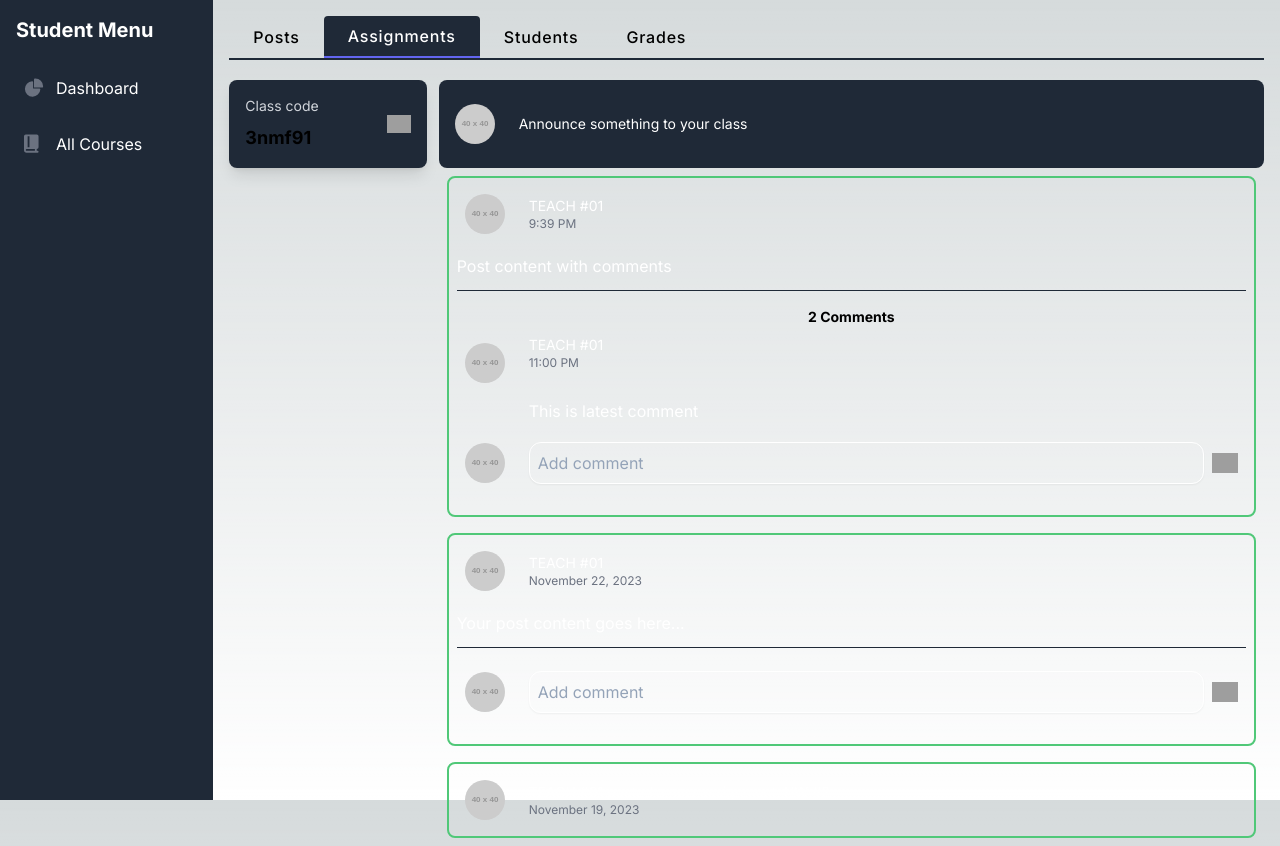
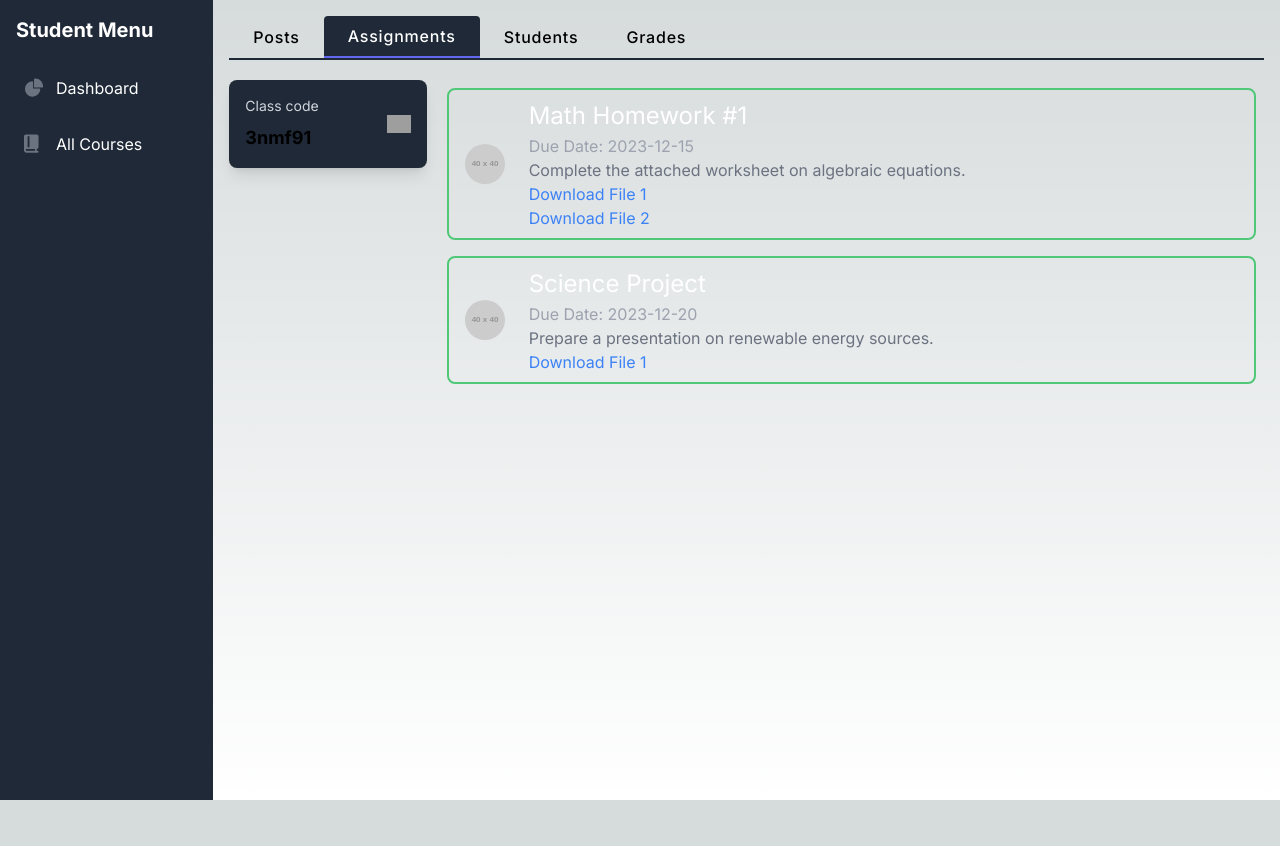
Before and after one commit to thetajwar2003/learning-made-simple-ui, a Next.js app: page /student/CHEM101 in a window 1280 px wide. Both pictures are taken after a click on the button "Assignments". After the commit the page ends 800 px from the top, so only its background shows below. Built offline with nearby package versions, Linux system fonts and the light colour scheme; grey boxes are pictures that could not be loaded.

Commit message:
Implement assignment tab

```diff
--- a/src/components/CustomCards/AssignmentCard.tsx
+++ b/src/components/CustomCards/AssignmentCard.tsx
@@ -1,30 +1,48 @@
-import React from "react";
-import UserHero from "../CustomHero/UserHero";
+import React from 'react';
+import UserHero from '../CustomHero/UserHero';
 
 interface AssignmentCardProps {
   id: string;
-  body: string;
-  timestamp: string;
-  originalPoster: string;
-  assignmentTitle: string;
+  title: string;
+  description: string;
+  dueDate: string;
+  postedDate: string;
+  teacher: {
+    name: string;
+    profilePicUrl: string;
+  };
+  fileUrls?: string[];
 }
 
 export default function AssignmentCard({
   id,
-  body,
-  timestamp,
-  originalPoster,
-  assignmentTitle,
+  title,
+  description,
+  dueDate,
+  postedDate,
+  teacher,
+  fileUrls = [],
 }: AssignmentCardProps) {
   return (
-    <div className="p-2 w-full" key={id}>
-      <div className="w-full p-2 rounded-lg border-2 border-secondary flex flex-col relative overfow-hidden">
-        <UserHero assignment={true}>
-          <div className="flex-grow">
-            <h2 className="text-white title-font text-sm">
-              {originalPoster} posted a new assignment: {assignmentTitle}
-            </h2>
-            <h3 className="text-gray-500 text-xs">{timestamp}</h3>
+    <div className='p-2 w-full' key={id}>
+      <div className='w-full p-2 rounded-lg border-2 border-secondary flex flex-col relative overflow-hidden'>
+        <UserHero assignment={true} profilePicUrl={teacher.profilePicUrl}>
+          {' '}
+          {/* Pass the teacher's profile picture URL */}
+          <div className='flex-grow'>
+            <h2 className='text-white title-font text-[1.5rem]'>{title}</h2>
+            <h3 className='text-gray-400 text-s'>Due Date: {dueDate}</h3>
+            <p className='text-gray-500'>{description}</p>
+            {fileUrls.map((url, index) => (
+              <a
+                key={index}
+                href={url}
+                className='text-blue-500 hover:underline'
+              >
+                Download File {index + 1}
+                <br />
+              </a>
+            ))}
           </div>
         </UserHero>
       </div>
--- a/src/components/CustomHero/UserHero.tsx
+++ b/src/components/CustomHero/UserHero.tsx
@@ -1,30 +1,32 @@
-"use client";
-import React, { ReactNode } from "react";
+'use client';
+import React, { ReactNode } from 'react';
 
 interface UserHeroProps {
   size?: string;
   comment?: boolean;
   assignment?: boolean;
+  profilePicUrl?: string; // Default profile picture
   children: ReactNode;
 }
 
 export default function UserHero({
-  size = "16",
+  size = '16',
   comment = false,
   assignment = false,
+  profilePicUrl = 'https://dummyimage.com/40x40', // Default profile picture
   children,
 }: UserHeroProps) {
   return (
     <>
       <div
-        className={`h-full flex ${comment ? "items-start" : "items-center"} ${
-          assignment ? null : "mb-4"
+        className={`h-full flex ${comment ? 'items-start' : 'items-center'} ${
+          assignment ? null : 'mb-4'
         }`}
       >
         <img
-          alt="team"
+          alt='team'
           className={`w-${size} h-${size} object-cover object-center flex-shrink-0 rounded-full mr-4 p-2`}
-          src="https://dummyimage.com/40x40"
+          src='https://dummyimage.com/40x40'
         />
         {children}
       </div>
--- /dev/null
+++ b/src/mock/assignment.json
@@ -0,0 +1,29 @@
+[
+  {
+    "id": "assignment1",
+    "title": "Math Homework #1",
+    "description": "Complete the attached worksheet on algebraic equations.",
+    "dueDate": "2023-12-15",
+    "postedDate": "2023-12-01",
+    "teacher": {
+      "name": "Mr. Smith",
+      "profilePicUrl": "/images/teachers/mrsmith.jpg"
+    },
+    "fileUrls": [
+      "/files/assignments/math_homework_1.pdf",
+      "/files/assignments/math_homework_1_instructions.pdf"
+    ]
+  },
+  {
+    "id": "assignment2",
+    "title": "Science Project",
+    "description": "Prepare a presentation on renewable energy sources.",
+    "dueDate": "2023-12-20",
+    "postedDate": "2023-12-05",
+    "teacher": {
+      "name": "Ms. Johnson",
+      "profilePicUrl": "/images/teachers/msjohnson.jpg"
+    },
+    "fileUrls": ["/files/assignments/science_project_guidelines.pdf"]
+  }
+]
--- a/src/mock/posts.json
+++ b/src/mock/posts.json
@@ -3,7 +3,6 @@
     "id": "2",
     "body": "Post content with comments",
     "timestamp": "9:39 PM",
-    "type": "announcement",
     "originalPoster": "TEACH #01",
     "comments": [
       {
@@ -25,7 +24,6 @@
     "id": "1",
     "body": "Your post content goes here...",
     "timestamp": "November 22, 2023",
-    "type": "announcement",
     "originalPoster": "TEACH #01",
     "comments": [],
     "assignmentTitle": ""
@@ -34,7 +32,6 @@
     "id": "0",
     "body": "Your post content goes here...",
     "timestamp": "November 19, 2023",
-    "type": "assignment",
     "originalPoster": "TEACH #01",
     "comments": [],
     "assignmentTitle": "HW #2"
--- a/src/sections/Assignments.tsx
+++ b/src/sections/Assignments.tsx
@@ -1,60 +1,15 @@
 'use client';
 import React from 'react';
 
-import PostCard from '@/components/CustomCards/PostCard';
+import AssignmentCard from '@/components/CustomCards/AssignmentCard';
 import ClassCodeCard from '@/components/CustomCards/ClassCodeCard';
-import AssignmentCard from '@/components/CustomCards/AssignmentCard';
-import CreateAnnouncementCard from '@/components/CustomCards/AnnouncementCard';
+import assignments from '@/mock/assignment.json'; // Assuming assignments are part of the posts.json
 
 export default function Assignments() {
   const data = {
     classCode: '3nmf91',
   };
-  const posts = [
-    // TODO: can be sorted when queried from dynamodb -> make timestamp the sort key
-    {
-      id: '2',
-      body: 'Post content with comments',
-      timestamp: '9:39 PM',
-      type: 'announcement',
-      originalPoster: 'TEACH #01',
-      comments: [
-        {
-          id: '2.1',
-          body: 'This is a comment',
-          timestamp: '10:00 PM',
-          poster: 'TEACH #01',
-        },
-        {
-          id: '2.2',
-          body: 'This is latest comment',
-          timestamp: '11:00 PM',
-          poster: 'TEACH #01',
-        },
-      ],
-      assignmentTitle: '',
-    },
-    {
-      id: '1',
-      body: 'Your post content goes here...',
-      timestamp: 'November 22, 2023',
-      type: 'announcement',
-      originalPoster: 'TEACH #01',
-      comments: [],
-      assignmentTitle: '',
-    },
-    {
-      id: '0',
-      body: 'Your post content goes here...',
-      timestamp: 'November 19, 2023',
-      type: 'assignment',
-      originalPoster: 'TEACH #01',
-      comments: [],
-      assignmentTitle: 'HW #2',
-    },
 
-    // ...more posts
-  ];
   return (
     <>
       <div className='grid grid-cols-5 gap-3'>
@@ -63,18 +18,9 @@ export default function Assignments() {
         </div>
 
         <div className='col-span-4 flex flex-col w-full'>
-          <CreateAnnouncementCard />
-          <>
-            {posts.map((item, index) => (
-              <>
-                {item.type == 'announcement' ? (
-                  <PostCard {...item} key={index} />
-                ) : (
-                  <AssignmentCard {...item} key={index} />
-                )}
-              </>
-            ))}
-          </>
+          {assignments.map((item, index) => (
+            <AssignmentCard {...item} key={index} />
+          ))}
         </div>
       </div>
     </>
```
